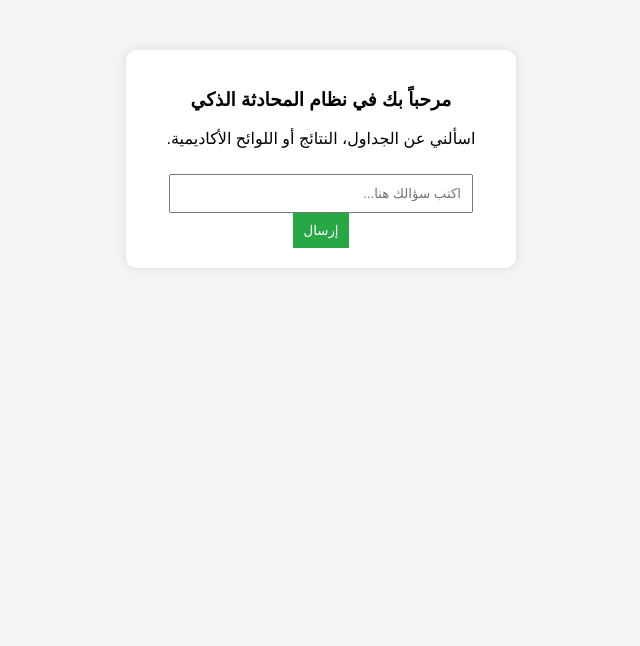
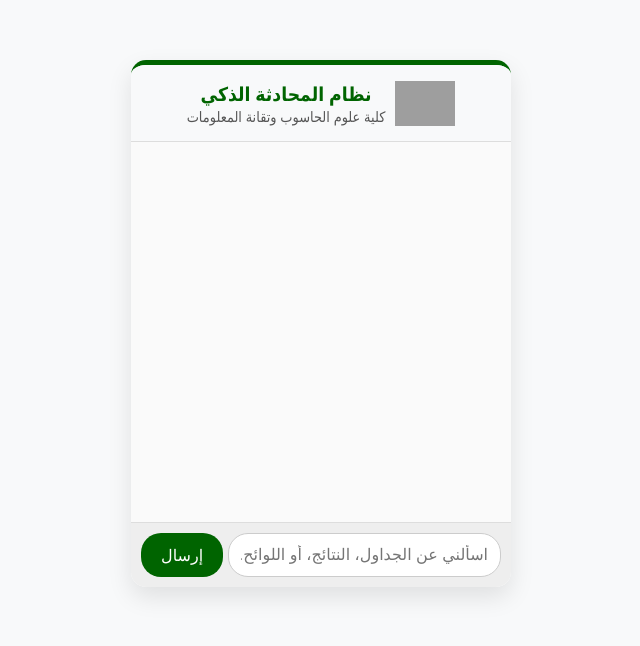
Before and after one commit to mnawraalkhiarfarouq-boop/Academic_Chatbot_System, a Python web app: template templates/index.html in a window 1280 px wide. Shown: the top 646 px of the page, without its empty margins (319-959 px from the left). Run offline with Jinja, Linux system fonts and the light colour scheme; the template is opened without the code that fills it, so the values that code supplies are empty; grey boxes are pictures that could not be loaded.

Commit message:
Update index.html

```diff
--- a/templates/index.html
+++ b/templates/index.html
@@ -2,20 +2,43 @@
 <html lang="ar" dir="rtl">
 <head>
     <meta charset="UTF-8">
-    <title>بوت كلية علوم الحاسوب</title>
+    <meta name="viewport" content="width=device-width, initial-scale=1.0">
+    <title>بوت كلية علوم الحاسوب - جامعة أم درمان الإسلامية</title>
     <style>
-        body { font-family: sans-serif; background-color: #f4f4f4; text-align: center; }
-        .chat-box { width: 350px; margin: 50px auto; background: white; padding: 20px; border-radius: 10px; box-shadow: 0 0 10px rgba(0,0,0,0.1); }
-        input { width: 80%; padding: 10px; margin-top: 10px; }
-        button { padding: 10px; background: #28a745; color: white; border: none; cursor: pointer; }
+        :root {
+            --primary-green: #006400; /* أخضر غامق ملكي */
+            --accent-green: #28a745;  /* أخضر فاتح للتفاعل */
+            --white: #ffffff;
+            --bg-gray: #f8f9fa;
+        }
+        body { font-family: 'Segoe UI', Tahoma, Geneva, Verdana, sans-serif; background-color: var(--bg-gray); text-align: center; color: #333; margin: 0; padding: 20px; }
+        .chat-container { width: 380px; margin: 40px auto; background: var(--white); border-radius: 15px; box-shadow: 0 10px 25px rgba(0,0,0,0.1); border-top: 5px solid var(--primary-green); overflow: hidden; }
+        .university-header { background-color: var(--bg-gray); padding: 15px; border-bottom: 1px solid #ddd; display: flex; align-items: center; justify-content: center; gap: 10px; }
+        .logo { width: 60px; height: auto; } /* تأكد من رفع صورة شعار الجامعة باسم logo.png */
+        .header-title h2 { color: var(--primary-green); margin: 0; font-size: 1.2rem; }
+        .header-title p { color: #555; margin: 0; font-size: 0.9rem; }
+        .chat-messages { height: 350px; padding: 15px; overflow-y: auto; background-color: #fafafa; }
+        .input-area { padding: 10px; border-top: 1px solid #ddd; background: #eee; display: flex; gap: 5px; }
+        input[type="text"] { flex: 1; padding: 12px; border: 1px solid #ccc; border-radius: 20px; font-size: 1rem; }
+        button { padding: 12px 20px; background-color: var(--primary-green); color: var(--white); border: none; border-radius: 20px; font-size: 1rem; cursor: pointer; transition: background 0.3s; }
+        button:hover { background-color: var(--accent-green); }
     </style>
 </head>
 <body>
-    <div class="chat-box">
-        <h3>مرحباً بك في نظام المحادثة الذكي</h3>
-        <p>اسألني عن الجداول، النتائج أو اللوائح الأكاديمية.</p>
-        <input type="text" placeholder="اكتب سؤالك هنا...">
-        <button>إرسال</button>
+    <div class="chat-container">
+        <div class="university-header">
+            <img src="{{ url_for('static', filename='logo.png') }}" alt="شعار جامعة أم درمان الإسلامية" class="logo">
+            <div class="header-title">
+                <h2>نظام المحادثة الذكي</h2>
+                <p>كلية علوم الحاسوب وتقانة المعلومات</p>
+            </div>
+        </div>
+        <div class="chat-messages">
+            </div>
+        <div class="input-area">
+            <input type="text" placeholder="اسألني عن الجداول، النتائج، أو اللوائح...">
+            <button>إرسال</button>
+        </div>
     </div>
 </body>
 </html>
```
